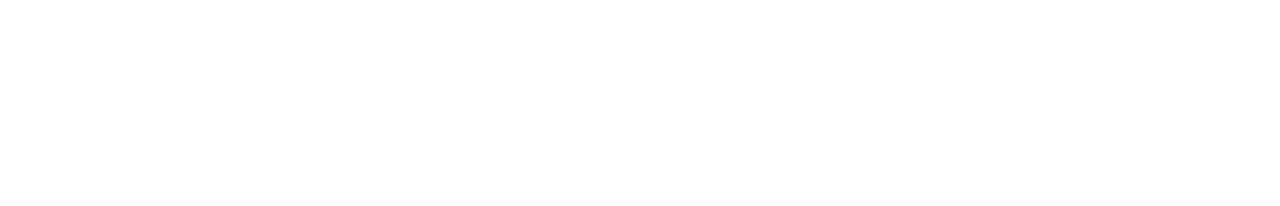
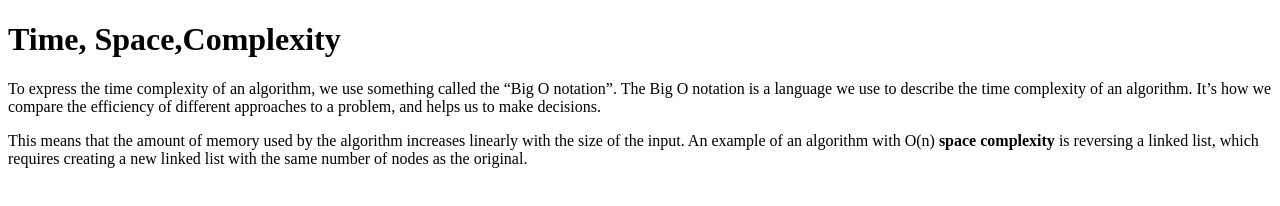
Before and after one commit to acciojob/time-and-space-complexity-Simran-sam, a website: page main.html in a window 1280 px wide. Drawn offline with Linux system fonts and the light colour scheme.

Commit message:
created a submission

```diff
--- a/main.html
+++ b/main.html
@@ -8,6 +8,9 @@
 
 <body>
 	<!-- the entire body must be written by student -->
+	<h1>Time, Space,Complexity</h1>
+	<p>To express the time complexity of an algorithm, we use something called the “Big O notation”. The Big O notation is a language we use to describe the time complexity of an algorithm. It’s how we compare the efficiency of different approaches to a problem, and helps us to make decisions.</p>
+	<p>This means that the amount of memory used by the algorithm increases linearly with the size of the input. An example of an algorithm with O(n) <b>space complexity</b> is reversing a linked list, which requires creating a new linked list with the same number of nodes as the original.</p>
     <script type="text/javascript" src="./script.js">
 </script>
 
```
